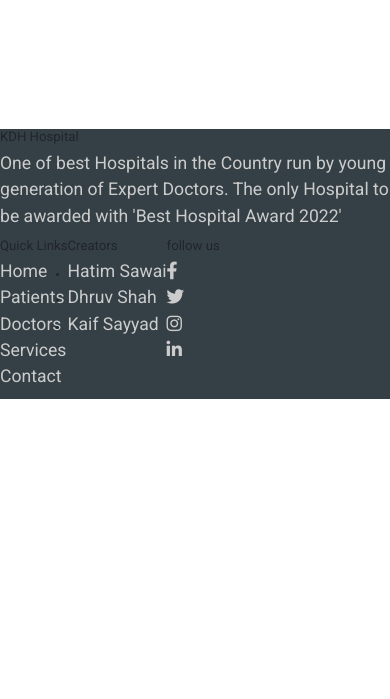
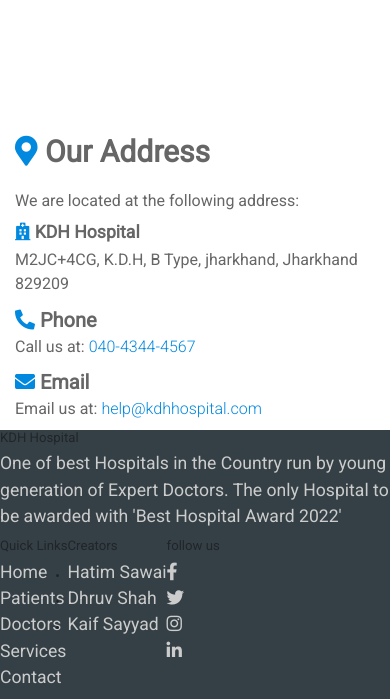
Before and after one commit to Hitstar53/KDH-Hospital-Website, a Flask app: page /contact in a window 390 px wide. Shown: the part 1507-2206 px from the top of the page. Before the commit the page ends 1906 px from the top, so only its background shows below. Run offline with Flask 3, Linux system fonts and the light colour scheme; some libraries are stand-ins or nearby versions.

Commit message:
added map & images
Signed-off-by: Hatim Sawai <hatimsawai76@gmail.com>

```diff
--- a/app.py
+++ b/app.py
@@ -2,4 +2,4 @@ from website import create_app
 app = create_app()
 
 if __name__ == '__main__':
-    app.run(debug=True, host='0.0.0.0:$PORT')
+    app.run(debug=True)
--- a/website/templates/tabs/contact.html
+++ b/website/templates/tabs/contact.html
@@ -153,6 +153,38 @@
         </div>
       </div>
     <!--appointment form ends-->
+    <!-- address section starts -->
+    <section class="address" id="address">
+      <div class="container">
+        <div class="row">
+          <div class="col-md-6 content" data-aos="fade-right">
+            <div class="title" style="font-size:30px;font-weight:600;color:#666;padding-bottom:15px;">
+              <i class="fas fa-map-marker-alt" style="color:#0188DF"></i>
+              Our Address
+            </div>
+            <p style="color:#666;font-size:16px;">We are located at the following address:</p>
+            <div class="box">
+              <h2 style="color:#666;font-weight:600;"> <i class="fas fa-hospital" style="color:#0188DF"></i> KDH Hospital </h2>
+              <p style="font-size:16px;color:#666;">M2JC+4CG, K.D.H, B Type, jharkhand, Jharkhand 829209</p>
+            </div>
+            <div class="box" style="color:#666;font-size:20px;font-weight:600;">
+              <i class="fas fa-phone-alt" style="color:#0188DF"></i> Phone
+              <p style="font-size:16px;">Call us at: <span>040-4344-4567</span></p>
+              <i class="fas fa-envelope" style="color:#0188DF"></i> Email
+              <p style="font-size:16px;">Email us at: <span>help@kdhhospital.com</span></p>
+            </div>
+          </div>
+          <div class="col-md-6 d-none d-md-block" data-aos="fade-left" style="padding-bottom:100px;">
+            <p><iframe
+                src="https://www.google.com/maps/embed?pb=!1m18!1m12!1m3!1d58462.05632853371!2d84.95104145820311!3d23.680301900000003!2m3!1f0!2f0!3f0!3m2!1i1024!2i768!4f13.1!3m3!1m2!1s0x39f4ca01ab88fd49%3A0xc5ff81594ec888d0!2sK.D.H%20Hospital!5e0!3m2!1sen!2sin!4v1667622328566!5m2!1sen!2sin"
+                width="600" height="450" style="border-radius:16px;border:none;" allowfullscreen="" loading="lazy"
+                referrerpolicy="no-referrer-when-downgrade"></iframe>
+            </p>
+          </div>
+        </div>
+      </div>
+    </section>
+    <!-- address section ends -->
     <footer class="footer">
       <div id="footer"></div>
     </footer>
--- a/website/templates/tabs/login.html
+++ b/website/templates/tabs/login.html
@@ -79,6 +79,9 @@
                     </div>
                     <p style="padding-left:10px;font-weight:bold">Login Portal<p>
                 </div>
+                <div class="loginimage" data-aos="fade-left">
+                    <img src="https://img.freepik.com/premium-vector/doctor-with-stethoscope-sitting-desk-with-monitor-detailed-flat-style-isolated-white_302536-21.jpg?w=600" alt="doctor" class="rounded float-right">
+                </div>
                 <div class="row justify-content-start" style="padding-top:10px;font-size:18px;">
                     <div class="col" style="padding-top:10px;">
                         <label>Email</label>
```
Also changed, not shown: website/static/css/style.css (+8 -0 lines), website/templates/tabs/signup.html (+9 -9 lines).
